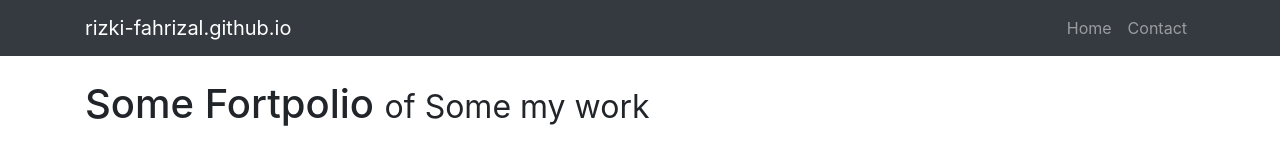
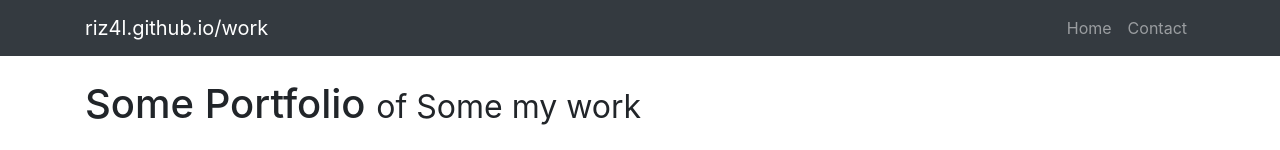
Before and after one commit to riz4l/rizki-fahrizal.github.io, a website: page index.html in a window 1280 px wide. Shown: the top 150 px of the page. Drawn offline with Linux system fonts and the light colour scheme.

Commit message:
fix text portfolio

```diff
--- a/index.html
+++ b/index.html
@@ -8,7 +8,7 @@
     <meta name="description" content="">
     <meta name="author" content="">
 
-    <title>Some Fortpolio - Rizki Fahrizal</title>
+    <title>Some Portfolio - Rizki Fahrizal</title>
 
     <!-- Bootstrap core CSS -->
     <link href="vendor/bootstrap/css/bootstrap.min.css" rel="stylesheet">
@@ -37,7 +37,7 @@
     <!-- Navigation -->
     <nav class="navbar navbar-expand-lg navbar-dark bg-dark fixed-top">
       <div class="container">
-        <a class="navbar-brand" href="#">rizki-fahrizal.github.io</a>
+        <a class="navbar-brand" href="#">riz4l.github.io/work</a>
         <button class="navbar-toggler" type="button" data-toggle="collapse" data-target="#navbarResponsive" aria-controls="navbarResponsive" aria-expanded="false" aria-label="Toggle navigation">
           <span class="navbar-toggler-icon"></span>
         </button>
@@ -60,7 +60,7 @@
     <div class="container">
 
       <!-- Page Heading -->
-      <h1 class="my-4">Some Fortpolio
+      <h1 class="my-4">Some Portfolio
         <small>of Some my work</small>
       </h1>
 
```
